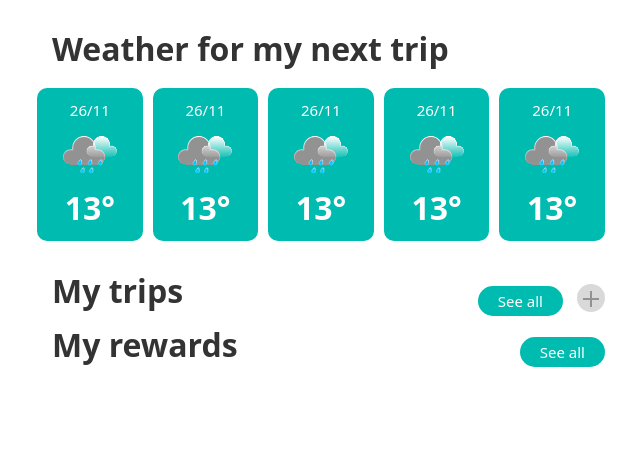
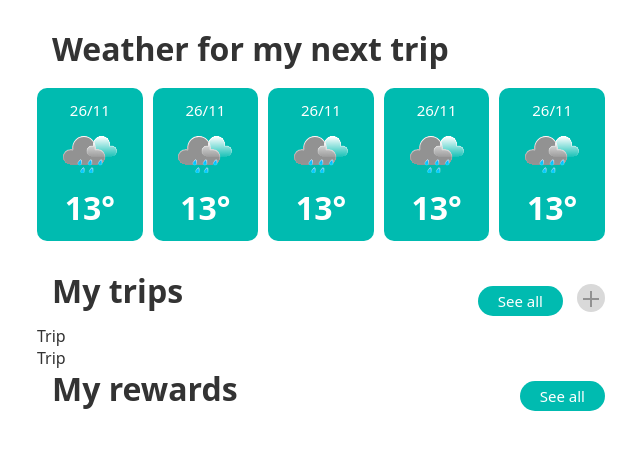
Before and after one commit to nicopicchio/flylight, a React (Create React App) app: page /home in a window 1280 px wide. Shown: the top 450 px of the page, without its empty margins (319-959 px from the left). Built offline with nearby package versions, Linux system fonts and the light colour scheme.

Commit message:
Imported trip components

```diff
--- a/src/pages/Home/Home.jsx
+++ b/src/pages/Home/Home.jsx
@@ -2,6 +2,7 @@ import React from 'react';
 import { Link } from 'react-router-dom';
 import './Home.css';
 import Weather from '../../components/Weather/Weather';
+import Trip from '../../components/Trip/Trip';
 import {ReactComponent as PlusIcon} from '../../assets/Plus_icon.svg';
 
 export default function Home() {
@@ -10,7 +11,7 @@ export default function Home() {
       <div className="home__weather">
         <h3 className="home__weather__title">Weather for my next trip</h3>
         <div className="home__weather__items">
-          {/* 5 day weather items */}
+          {/* 5 day weather items, change to dynamic */}
           <Weather />
           <Weather />
           <Weather />
@@ -28,7 +29,9 @@ export default function Home() {
           </div>
         </div>
         <div className="home__my-trips__items">
-          {/* trip items */}
+          {/* trip items, change to dynamic */}
+          <Trip />
+          <Trip />
         </div>
       </div>
 
```
